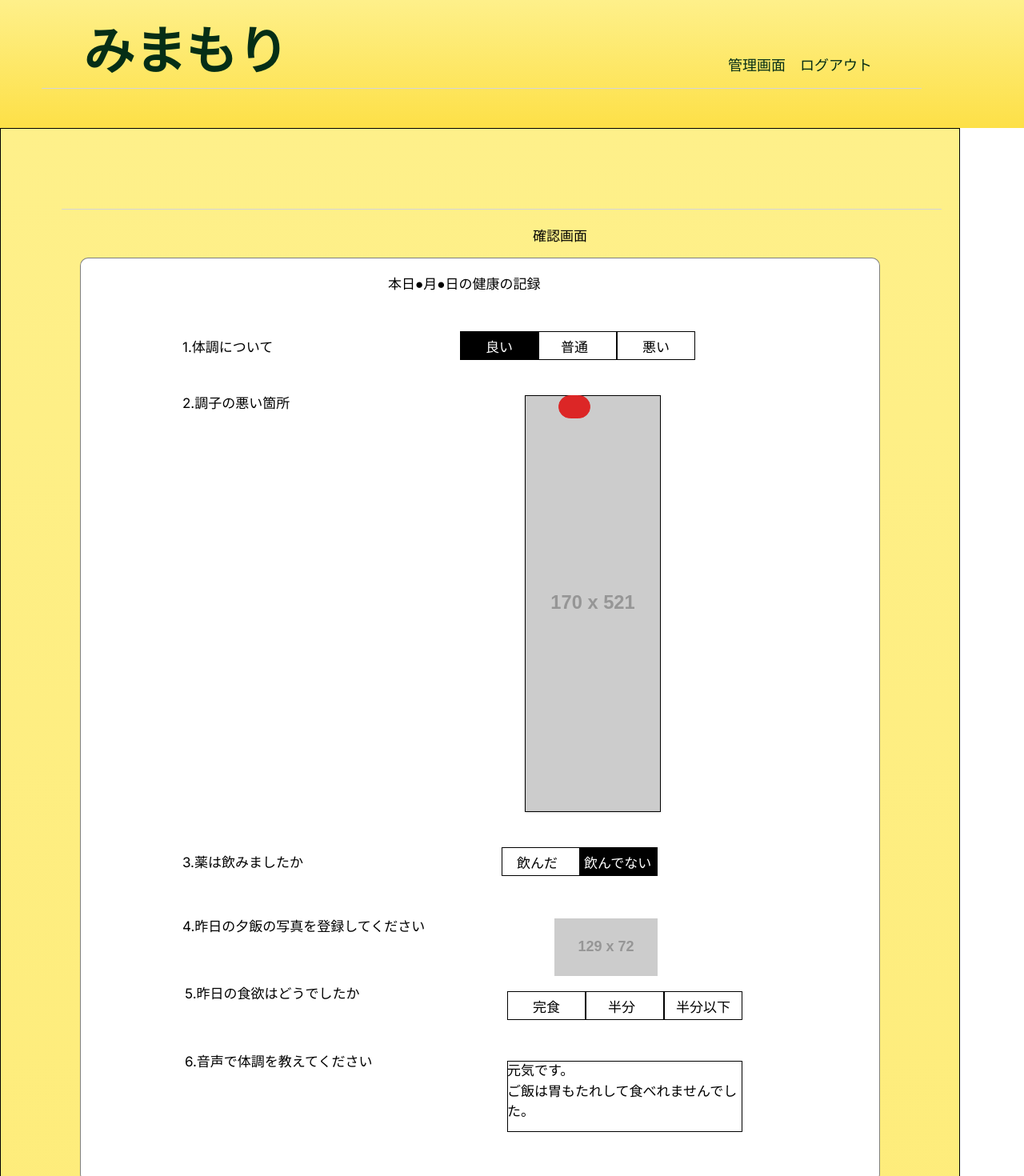
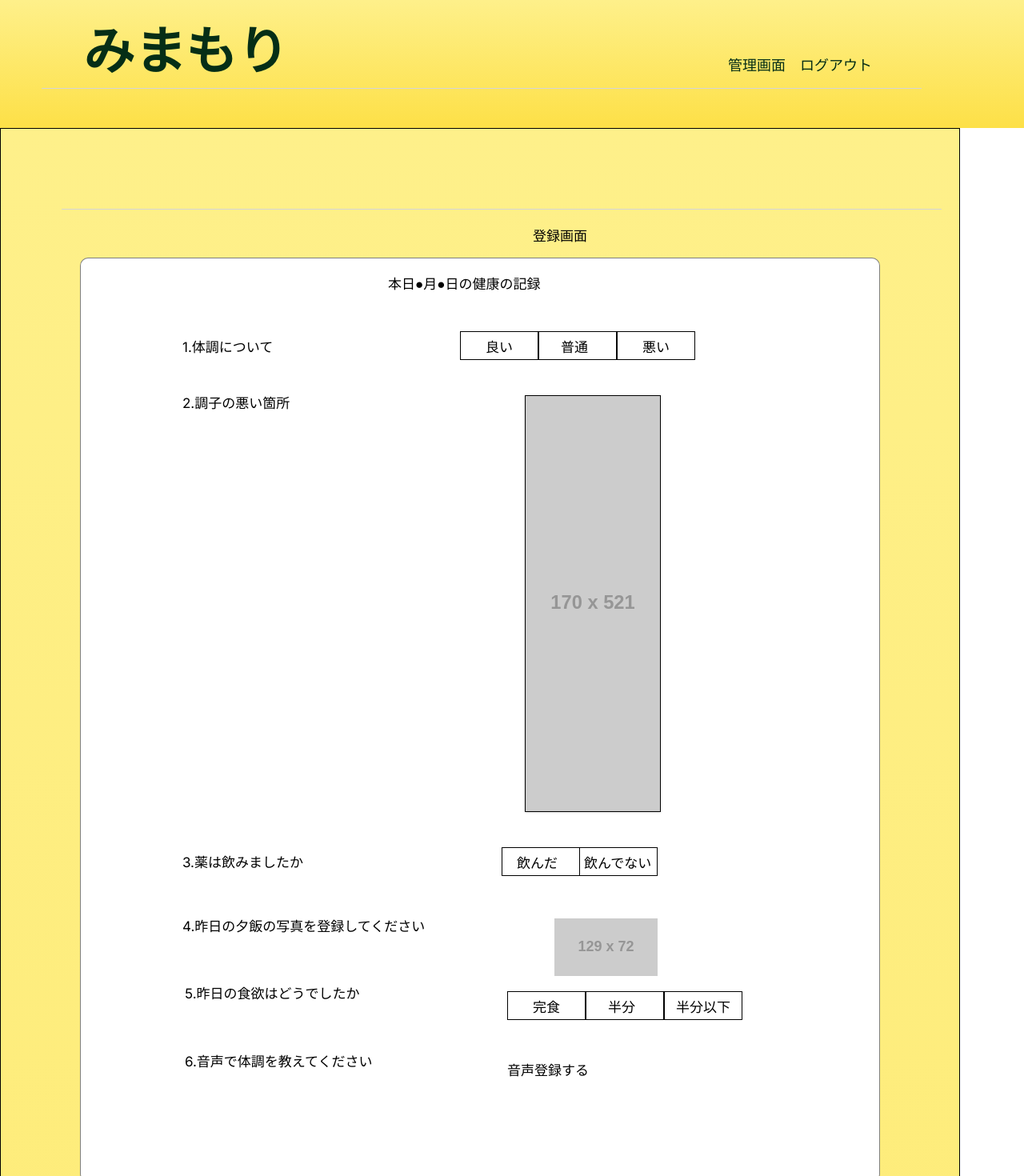
Before and after one commit to ms-engineer-bc-4b/mimamori, a Next.js app in the folder App/app/next/: page /senior/senior_daily_report in a window 1280 px wide. Shown: the top 1470 px of the page at 80% size. Built offline with nearby package versions, Linux system fonts and the light colour scheme.

Commit message:
Update page.tsx
わかりやすいように文字の色変更

```diff
--- a/App/app/next/src/app/senior/senior_daily_report/page.tsx
+++ b/App/app/next/src/app/senior/senior_daily_report/page.tsx
@@ -48,7 +48,7 @@ export default function SeniorReport() {
                 {/* className="flex-grow flex flex-col items-center p-24" */}
                   <div className="w-[91px] h-[27px] left-[566px] top-[115px]
                     absolute text-black text-[17px] font-normal font-['Inter']">
-                    確認画面
+                    登録画面
                   </div>
                   <div className="w-[1000px] h-[1156px] left-0 top-[154px]
                     absolute bg-white rounded-[10px]
@@ -68,10 +68,10 @@ export default function SeniorReport() {
               </div>
                 <div className="w-[294px] h-9 left-[575px] top-[254px] absolute">
                 {/* いい */}
-                <div className="w-[98px] h-9 left-0 top-0 absolute bg-black border border-black">
+                <div className="w-[98px] h-9 left-0 top-0 absolute  bg-white border border-black">
                   </div>
                   <div className="left-[32px] top-[8px]
-                    absolute text-white text-[17px] font-normal font-['Inter']">
+                    absolute text-black text-[17px] font-normal font-['Inter']">
                     良い
                   </div>
                   {/* 普通 */}
@@ -98,9 +98,9 @@ export default function SeniorReport() {
                   <img className="w-[170px] h-[521px] left-[656px] top-[334px]
                     absolute shadow border border-black" src="https://via.placeholder.com/170x521" />
                   {/* タップしたimage */}
-                  <div className="w-10 h-[29px] left-[698px] top-[334px] absolute bg-red-600
+                  {/* <div className="w-10 h-[29px] left-[698px] top-[334px] absolute bg-red-600
                   rounded-full border border-red-600">
-                  </div>
+                  </div> */}
 
               {/* 3 */}
               <div className="w-[152px] h-[17px] left-[228px] top-[906px]
@@ -109,10 +109,10 @@ export default function SeniorReport() {
               </div>
               <div className="w-[195px] h-9 left-[627px] top-[899px] absolute">
                   <div className="w-[98px] h-9 left-0 top-0 absolute bg-white border border-black"></div>
-                  <div className="w-[98px] h-9 left-[97px] top-0 absolute bg-black border border-black"></div>
+                  <div className="w-[98px] h-9 left-[97px] top-0 absolute bg-white border border-black"></div>
                   <div className="left-[19px] top-[8px] absolute text-black text-[17px] font-normal font-['Inter']">
                     飲んだ</div>
-                  <div className="left-[103px] top-[8px] absolute text-white text-[17px] font-normal font-['Inter']">
+                  <div className="left-[103px] top-[8px] absolute text-black text-[17px] font-normal font-['Inter']">
                     飲んでない</div>
               </div>
 
@@ -163,15 +163,14 @@ export default function SeniorReport() {
                 absolute bg-zinc-300 rounded-[5px]">
               </div>
               <div className="w-[294px] h-[89px] left-[634px] top-[1166px] absolute">
-                  <div className="w-[294px] h-[89px] left-0 top-0
+                  {/* <div className="w-[294px] h-[89px] left-0 top-0
                     absolute bg-white border border-black">
-                  </div>
+                  </div> */}
                   {/* Wisperの反映どうすればいいか確認 Yet */}
                   <div className="w-[294px] h-[89px] left-0 top-0
                     absolute text-black text-[17px] font-normal font-['Inter']">
-                      元気です。<br/>
-                      ご飯は胃もたれして食べれませんでし<br/>
-                      た。
+                      音声登録する<br/>
+
                   </div>
               </div>
 
@@ -181,7 +180,7 @@ export default function SeniorReport() {
               </div>
               <div className="left-[401px] top-[1362px]
                 absolute text-black text-[25px] font-normal font-['Inter']">
-                <Link href="/senior/senior_daily_report">
+                <Link href="/senior/senior_top_page">
                 戻る
                 </Link>
               </div>
@@ -192,7 +191,7 @@ export default function SeniorReport() {
               </div>
               <div className="left-[780px] top-[1362px]
                 absolute text-black text-[25px] font-normal font-['Inter']">
-                <Link href="/senior/senior_daily_report_done">
+                <Link href="/senior/senior_daily_report_cfm">
                 送信
                 </Link>
               </div>
```
